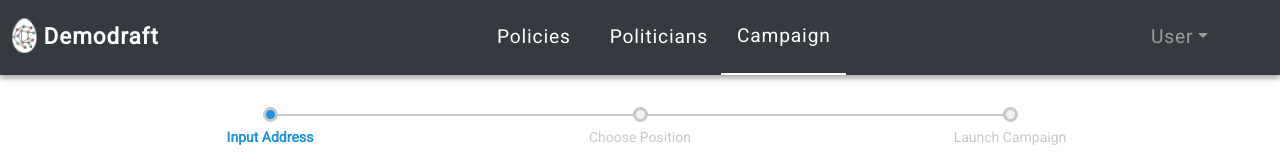
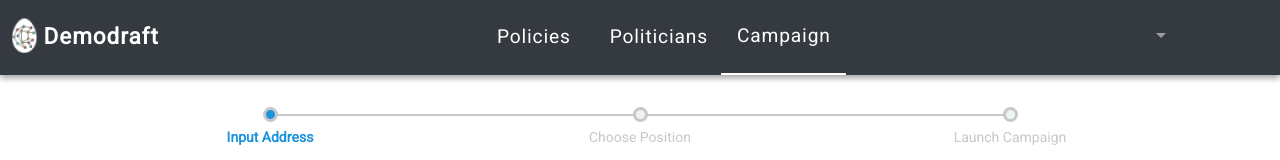
Before and after one commit to shiningsunnyday/demodraft, a Vue app in the folder forward_web/: page /campaign in a window 1280 px wide. Shown: the top 160 px of the page. Built offline with nearby package versions, Linux system fonts and the light colour scheme; no server answers; sample sign-in values are in the browser's storage.

Commit message:
Use username for profile nav link

```diff
--- a/forward_web/src/components/NavBar.vue
+++ b/forward_web/src/components/NavBar.vue
@@ -28,7 +28,7 @@
           </b-nav-item>
         </div>
 
-        <b-nav-item-dropdown class="navbar__user" v-if="isLoggedIn" text="User" right >
+        <b-nav-item-dropdown class="navbar__user" v-if="isLoggedIn" :text="userName" right >
           <b-dropdown-item :to="{ name: 'profile-page' }">Profile</b-dropdown-item>
           <b-dropdown-item  @click="handleLogout">Logout</b-dropdown-item>
         </b-nav-item-dropdown>
@@ -40,6 +40,11 @@
 <script>
 export default {
   name: 'nav-bar',
+  data() {
+    return {
+      userName: this.$store.getters.username
+    };
+  },
   computed: {
     isLoggedIn() {
       return this.$store.getters.isLoggedIn;
--- a/forward_web/src/components/campaign/CampaignRegistration.vue
+++ b/forward_web/src/components/campaign/CampaignRegistration.vue
@@ -70,7 +70,8 @@ export default {
 
       if (this.campaignProgress === 1) {
         const descriptor = {
-          first: 'Here are the available offices we found that you can run your campaign in. Select a position you would like to launch your campaign for.',
+          first: 'Here are the available offices we found that you can run your campaign in.',
+          second: 'Select a position you would like to launch your campaign for.'
         };
         return descriptor;
       }
```
